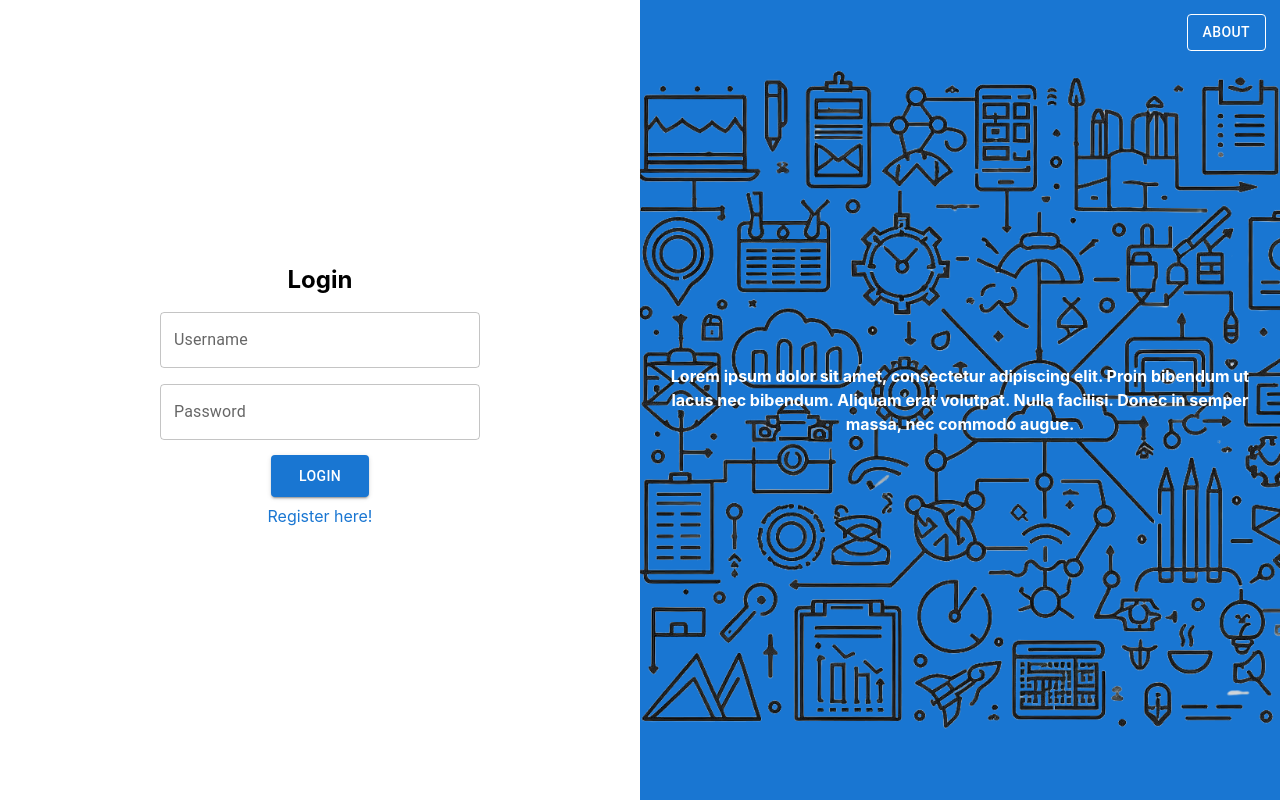
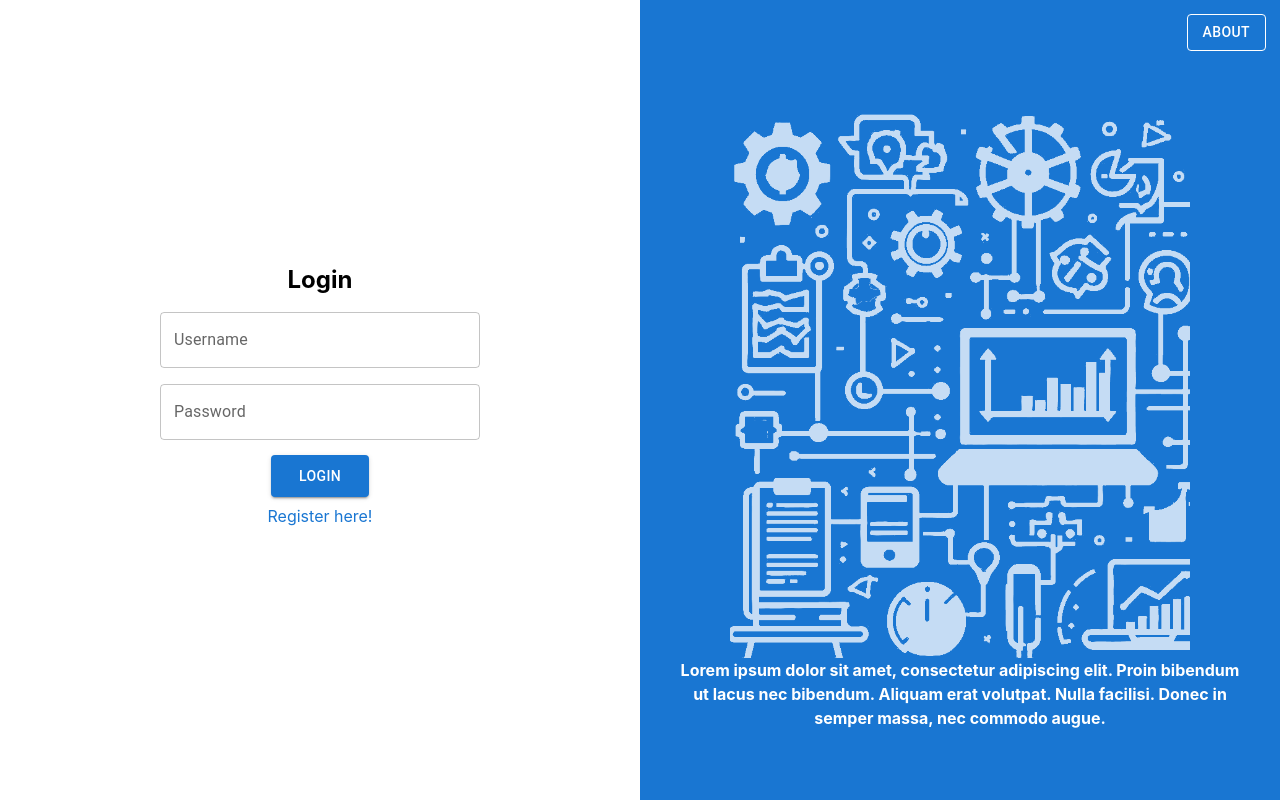
Before and after one commit to SmokeysDE/ProjektFatMan, a React (Create React App) app: page /login in a window 1280 px wide. Built offline with nearby package versions, Linux system fonts and the light colour scheme.

Commit message:
doing stuff

```diff
--- a/src/App.js
+++ b/src/App.js
@@ -8,10 +8,12 @@ import Login from "./Routes/Login";
 import Register from "./Routes/Register";
 import {useState, useEffect} from "react";
 import Home from "./Routes/Home";
+import {ThemeProvider, createTheme} from "@mui/material";
 
 
 function App() {
     const [isLoggedIn, setIsLoggedIn] = useState(false);
+    const theme = createTheme();
 
     useEffect(() => {
         const jwtToken = localStorage.getItem('jwtToken');
--- a/src/Routes/Login.jsx
+++ b/src/Routes/Login.jsx
@@ -1,10 +1,10 @@
 import React, { useState, useEffect } from "react";
 import axios from "axios";
-import { TextField, Button } from "@mui/material";
+import {TextField, Button, useMediaQuery} from "@mui/material";
 import Box from "@mui/material/Box";
 import Link from "@mui/material/Link";
 import { Navigate } from 'react-router-dom';
-import art from '../vis/image_art-removebg.png'
+import art from '../vis/bg_clean.png'
 import Typography from "@mui/material/Typography";
 
 
@@ -13,6 +13,8 @@ const Login = () => {
     const [password, setPassword] = useState("");
     const [isLoggedIn, setIsLoggedIn] = useState(false);
     const [loginFailed, setLoginFailed] = useState(false);
+    const isXs = useMediaQuery(theme => theme.breakpoints.down('md'));
+
     const handleUsernameChange = (event) => {
         setUsername(event.target.value);
     };
@@ -40,13 +42,6 @@ const Login = () => {
         }
     };
 
-    const handleKeyPress = (event) => {
-        if (event.key === 'Enter') {
-            handleLogin();
-        }
-    };
-
-
     useEffect(() => {
         const jwtToken = localStorage.getItem('jwtToken');
         setIsLoggedIn(!!jwtToken);
@@ -59,8 +54,9 @@ const Login = () => {
     };
 
 
+
     return (
-        <div className="grid grid-cols-2 grid-rows-1 w-full h-screen">
+        <div className="grid grid-cols-2 grid-rows-1 w-full h-screen flex">
             {/* Left Column */}
             <div className="col-start-1 flex flex-col justify-center bg-white p-8">
                 <h1 className="font-bold text-2xl text-center">Login</h1>
@@ -94,22 +90,25 @@ const Login = () => {
                     </Link>
                 </Box>
             </div>
-            <div
-                className="col-start-2 p-8 text-white items-center justify-center flex flex-col"
-                style={{
-                    position: 'relative',
-                    background: `url(${art})`, // Use the 'art' variable for the image URL
-                    backgroundSize: 'cover', // Adjust the sizing as needed
-                    backgroundColor: '#1976d2',
-                    padding: '1em',
-                    height: '100%',
-                    width: '100%'
-                }}
+            <div className={`col-start-2 p-8 text-white items-center justify-center flex flex-col ${isXs ? 'hidden' : ''}`}
+                 style={{ backgroundColor: '#1976d2', opacity: 1, padding: '2em', height: '100%', width: '100%' }}
+
             >
+                <div
+                    className="col-start-2 p-8 text-white items-center justify-center flex flex-col"
+                    style={{
+                        position: 'relative',
+                        background: `url(${art})`,
+                        backgroundSize: 'cover',
+                        opacity: 0.75,
+                        height: '80%',
+                        width: '80%',
+                    }}
+                ></div>
                 <Button
                     variant="outlined"
                     sx={{ position: 'absolute', top: '1em', right: '1em', color: 'white', borderColor: 'white' }}
-                    onClick={() => {window.location.href =`/register`}}
+                    onClick={() => { window.location.href = `/register` }}
                 >
                     About
                 </Button>
--- a/src/Routes/Register.jsx
+++ b/src/Routes/Register.jsx
@@ -3,7 +3,7 @@ import {TextField} from "@mui/material";
 import React from "react";
 import axios from "axios";
 import Button from "@mui/material/Button";
-import art from '../vis/image_art-removebg.png'
+import art from '../vis/bg_clean.png'
 
 
 
@@ -112,19 +112,20 @@ const Register = () => {
                 </Button>
             </Box>
         </div>
+                <Box className="col-start-2 p-8 text-white items-center justify-center flex flex-col"
+                     style={{backgroundColor: '#1976d2', opacity: 1, padding: '2em', height: '100%', width: '100%'}}>
                 <div
                     className="col-start-2 p-8 text-white items-center justify-center flex flex-col"
                     style={{
                         position: 'relative',
                         background: `url(${art})`, // Use the 'art' variable for the image URL
                         backgroundSize: 'cover', // Adjust the sizing as needed
-                    backgroundColor: '#1976d2',
-                    opacity: 1, // Set the opacity of the background image
-                    padding: '1em',
-                    height: '100%',
-                    width: '100%'
+                        opacity: 0.75, // Set the opacity of the background image
+                        width : '80%',
+                        height: '80%',
+
                     }}
-            >
+                ></div>
                     <Button
                         variant="outlined"
                         sx={{ position: 'absolute', top: '1em', right: '1em', color: 'white', borderColor: 'white' }}
@@ -132,12 +133,12 @@ const Register = () => {
                     >
                         Login
                     </Button>
-                <p className="font-bold text-center">
+                    <p className="font-bold text-center opacity-1 text-black">
                         Lorem ipsum dolor sit amet, consectetur adipiscing elit. Proin bibendum ut lacus nec
                         bibendum. Aliquam erat volutpat. Nulla facilisi. Donec in semper massa, nec commodo
                         augue.
                     </p>
-            </div>
+            </Box>
         </div>
     );
 }
--- a/src/index.js
+++ b/src/index.js
@@ -1,17 +1,19 @@
 import React from 'react';
-import ReactDOM from 'react-dom/client';
+import ReactDOM from 'react-dom';
 import './index.css';
 import App from './App';
+import { ThemeProvider, createTheme } from '@mui/material/styles'; // Import Material-UI modules
 import reportWebVitals from './reportWebVitals';
+
+const theme = createTheme(); // Create your Material-UI theme
 
 const root = ReactDOM.createRoot(document.getElementById('root'));
 root.render(
-  <React.StrictMode>
-    <App />
-  </React.StrictMode>
+    <React.StrictMode>
+        <ThemeProvider theme={theme}>
+            <App />
+        </ThemeProvider>
+    </React.StrictMode>
 );
 
-// If you want to start measuring performance in your app, pass a function
-// to log results (for example: reportWebVitals(console.log))
-// or send to an analytics endpoint. Learn more: https://bit.ly/CRA-vitals
 reportWebVitals();
```
Also changed, not shown: src/main/Main.jsx (indentation only), src/vis/bg_clean.png (added). Lines whose indentation alone changed are shown as unchanged.
